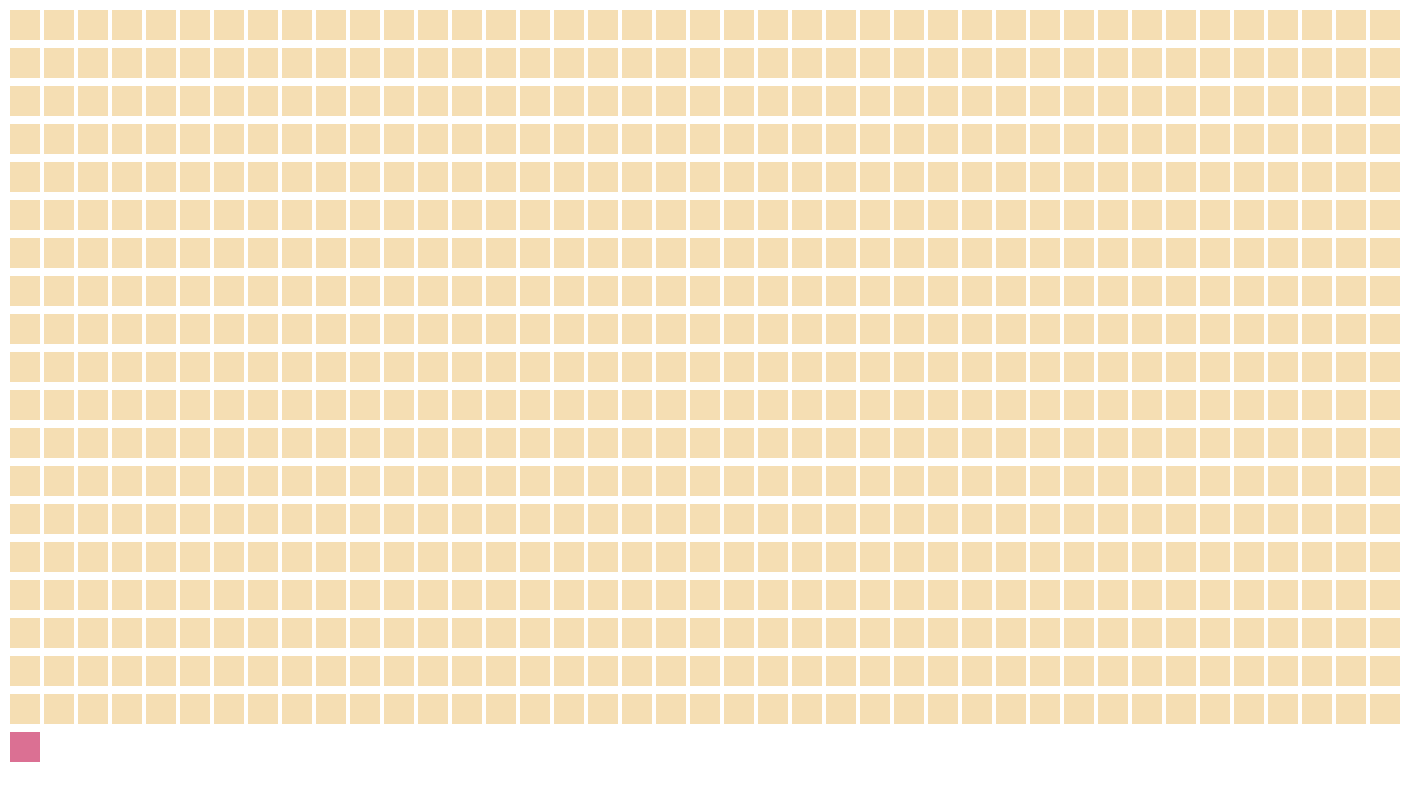
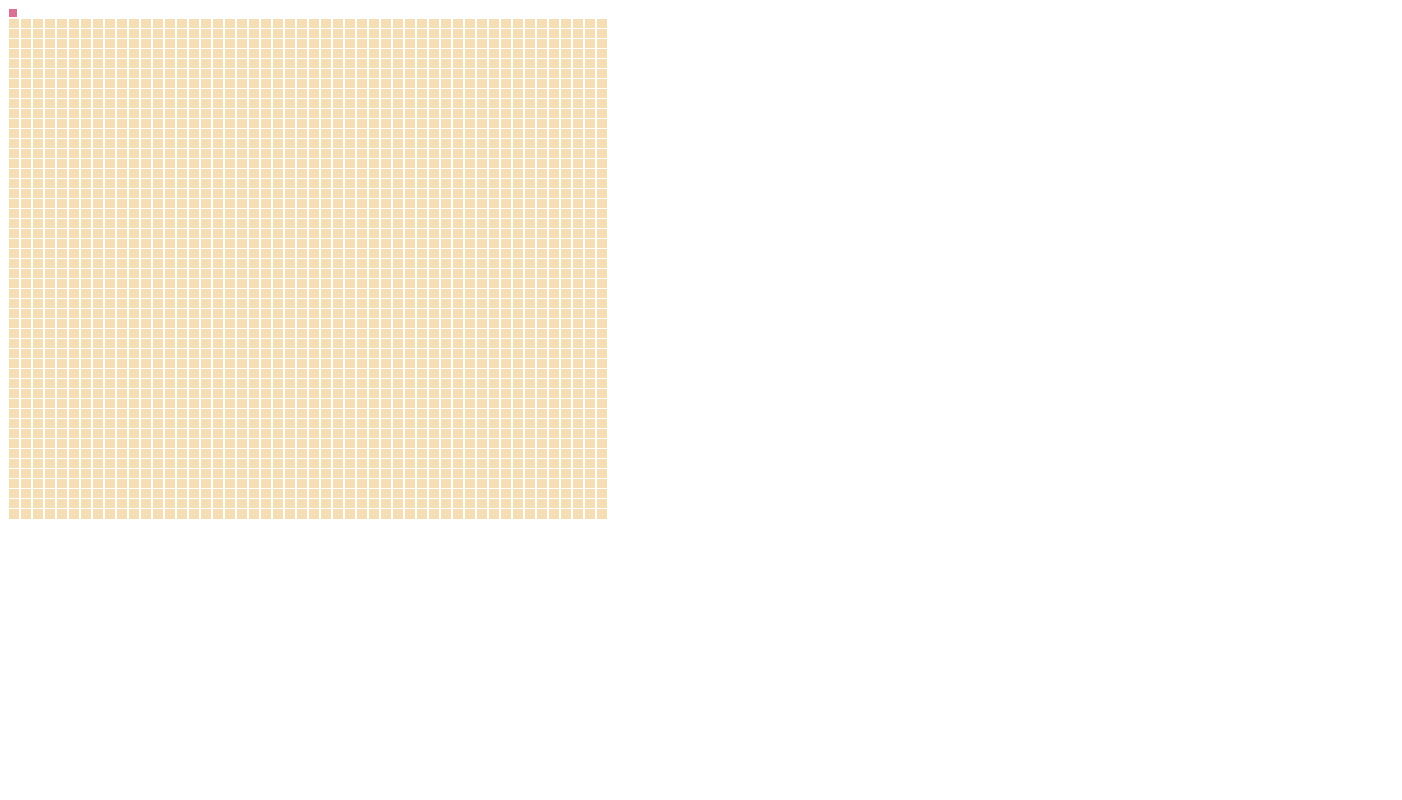
Before and after one commit to jakent/game-of-life-interactive, a React app: page / in a window 1280 px wide. Shown: the whole page, 1402 px wide, since content can reach past the window. Built offline with nearby package versions, Linux system fonts and the light colour scheme.

Commit message:
Pulled out common css properties into variables

```diff
--- a/src/components/Cell/cell.scss
+++ b/src/components/Cell/cell.scss
@@ -1,8 +1,14 @@
+@import '../_mixins.scss';
+
 .cell {
-  height: 30px;
-  width: 30px;
-  margin: 2px;
+  margin-right: $cell-margin--width;
+  margin-left: $cell-margin--width;
+  height: $cell-height;
+  width: $cell-width;
+  padding: $cell-padding;
   display: inline-block;
+  vertical-align: top;
+  border: $cell-border;
 }
 
 .dead {
@@ -10,5 +16,5 @@
 }
 
 .alive {
-  background-color: blue;
+  background-color: black;
 }
--- a/src/components/Game/game.scss
+++ b/src/components/Game/game.scss
@@ -1,3 +1,7 @@
+@import '../_mixins.scss';
+
+.controls {
+  height: $cell-height + ($cell-margin--height * 2);
 
   .start {
     background-color: palevioletred;
@@ -5,9 +9,11 @@
     border: 0;
     display: inline-block;
     vertical-align: top;
-  margin: 2px;
-  height: 30px;
-  width: 30px;
+    margin: 0 $cell-margin--width;
+    padding: $cell-padding;
+    height: $cell-height;
+    width: $cell-width;
+    border: $cell-border;
   }
 
   .stop {
@@ -16,7 +22,15 @@
     border: 0;
     display: inline-block;
     vertical-align: top;
-  margin: 2px;
-  height: 30px;
-  width: 30px;
+    margin: 0 $cell-margin--width;
+    padding: $cell-padding;
+    height: $cell-height;
+    width: $cell-width;
+    border: $cell-border;
   }
+}
+
+.game {
+  margin: 0;
+  padding: 0;
+}
--- a/src/components/Game/index.jsx
+++ b/src/components/Game/index.jsx
@@ -19,7 +19,7 @@ export class Game extends Component {
   start() {
     this.setState({running: true});
     this.props.startGeneration();
-    this.interval = setInterval(this.props.startGeneration, 500);
+    this.interval = setInterval(this.props.startGeneration, 200);
   }
 
   stop() {
@@ -30,10 +30,12 @@ export class Game extends Component {
   render() {
     const {grid} = this.props;
 
-    return <section>
+    return <section className="game">
+      <div className="controls">
+        {!this.state.running && <button className="start" onClick={() => this.start()}/>}
+        {this.state.running && <button className="stop" onClick={() => this.stop()}/>}
+      </div>
       <Grid cells={grid.cells}/>
-      {!this.state.running && <button className="start" onClick={() => this.start()}/>}
-      {this.state.running && <button className="stop" onClick={() => this.stop()}/>}
     </section>;
   }
 }
--- a/src/components/Grid/grid.scss
+++ b/src/components/Grid/grid.scss
@@ -1,3 +1,9 @@
+@import '../_mixins.scss';
+
 .row {
   white-space: nowrap;
+  height: $cell-height + ($cell-margin--height * 2);
+  &.parentClass {
+    margin: 0.1px;
+  }
 }
--- /dev/null
+++ b/src/components/_mixins.scss
@@ -0,0 +1,7 @@
+
+$cell-width: 10px;
+$cell-height: 10px;
+$cell-margin--height: 0px;
+$cell-margin--width: 0px;
+$cell-padding: 0px;
+$cell-border: .1px solid white;
--- a/src/store/index.js
+++ b/src/store/index.js
@@ -7,7 +7,7 @@ export const nextGeneration = () => ({type: 'NEXT_GENERATION'});
 export const startGeneration = () => ({type: 'START_GENERATION'});
 
 const defaultState = {
-  grid: Grid.createEmpty(41, 19)
+  grid: Grid.createEmpty(50, 50)
 };
 
 const reducer = (state = defaultState, action) => {
```
Lines whose indentation alone changed are shown as unchanged.
